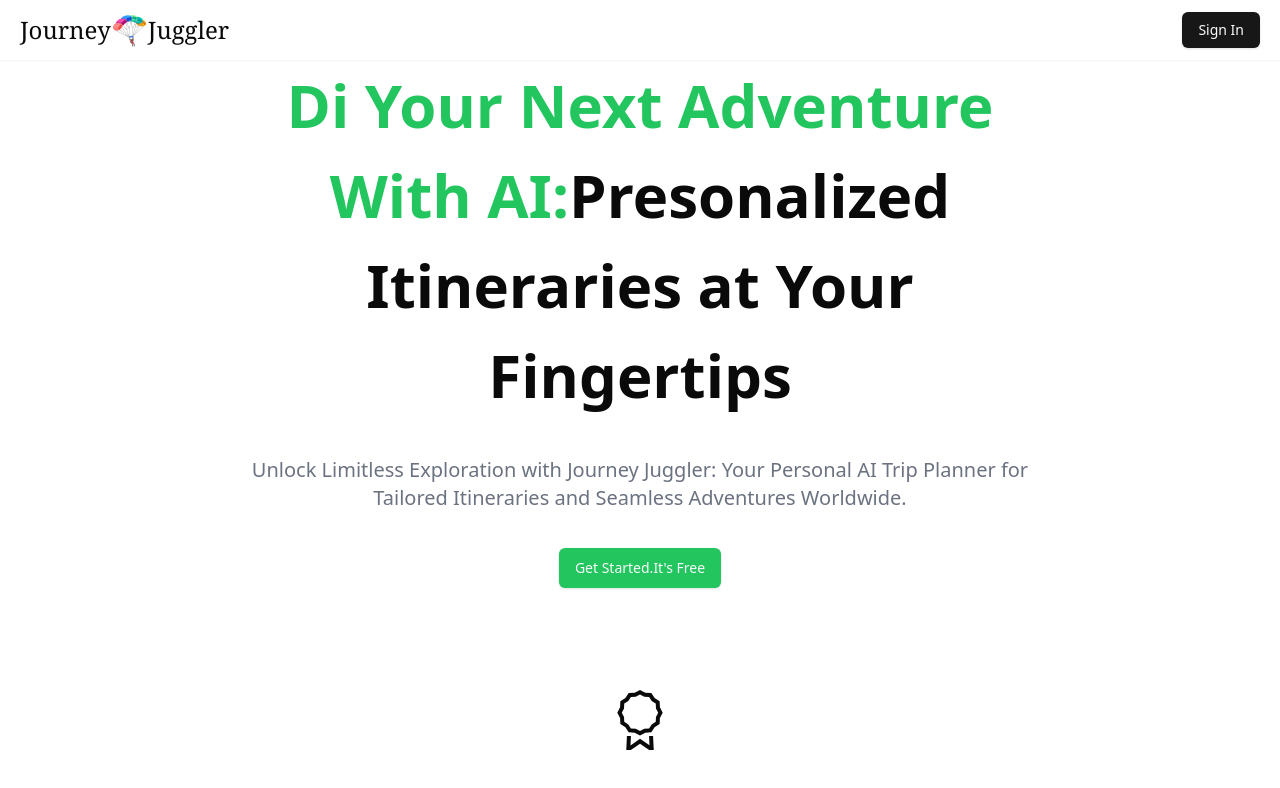
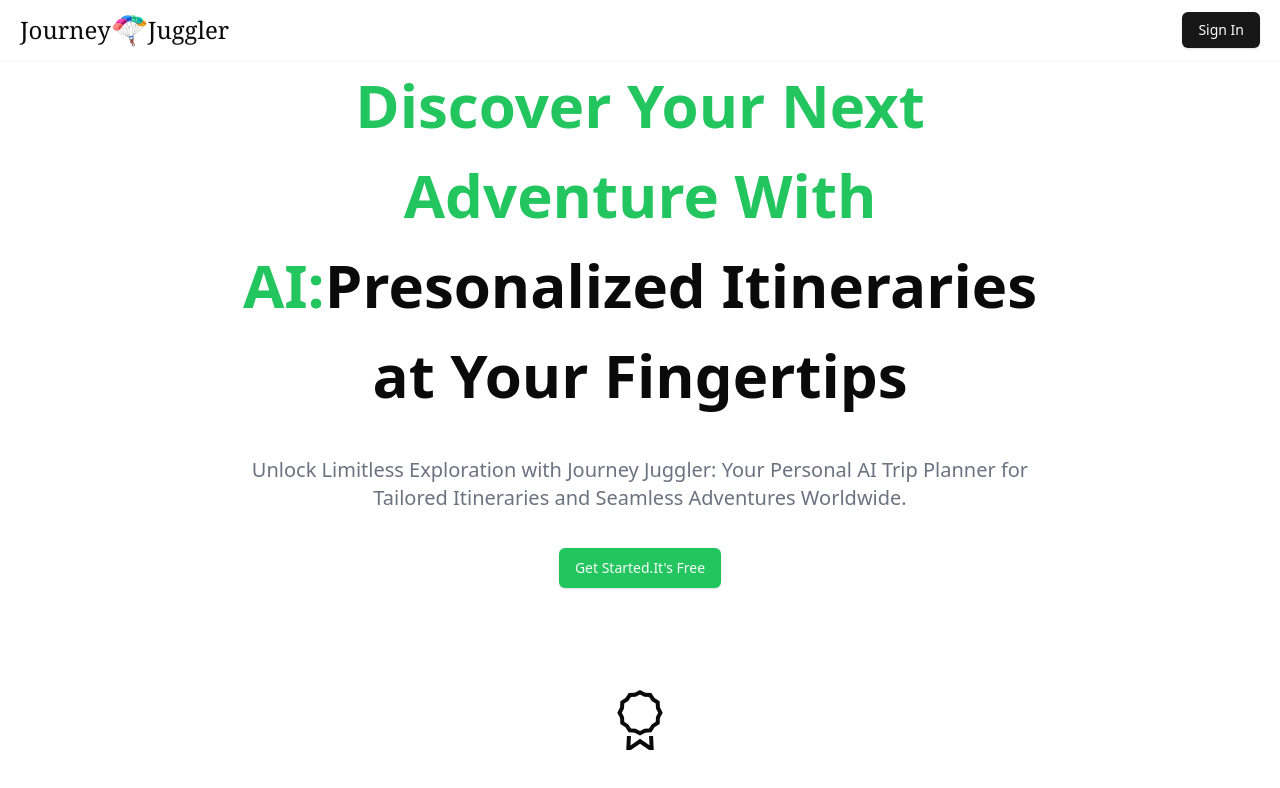
Before and after one commit to 1thenameisshivam/Journey-Juggler, a React (Vite) app: page / in a window 1280 px wide. Shown: the top 788 px of the page. Built offline with nearby package versions, Linux system fonts and the light colour scheme; no server answers.

Commit message:
testing the CI/CD Pipline sucessfull

```diff
--- a/src/pages/Home.jsx
+++ b/src/pages/Home.jsx
@@ -7,7 +7,9 @@ const Home = () => {
   return (
     <div className="flex justify-center items-center flex-col md:mx-56 gap-9">
       <h1 className="font-extrabold w-80 md:w-auto sm:text-[60px] text-center text-[30px] ">
-        <span className="text-green-500">Di Your Next Adventure With AI:</span>
+        <span className="text-green-500">
+          Discover Your Next Adventure With AI:
+        </span>
         Presonalized Itineraries at Your Fingertips
       </h1>
       <p className=" text-gray-500 text-center w-80 md:w-auto text-xl">
```
